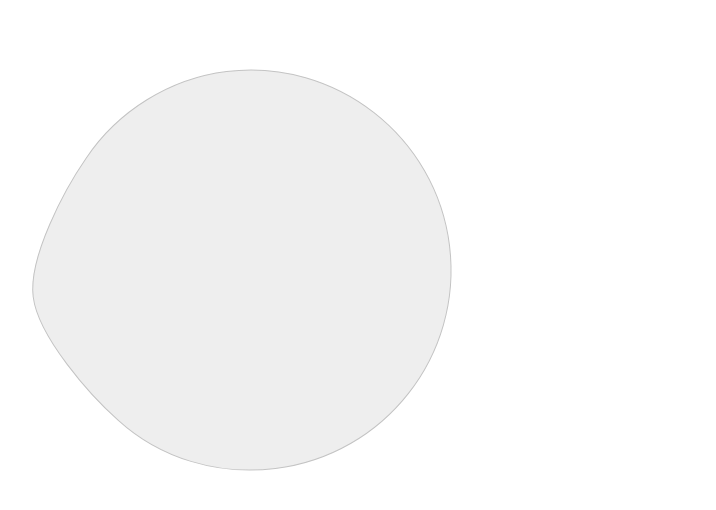
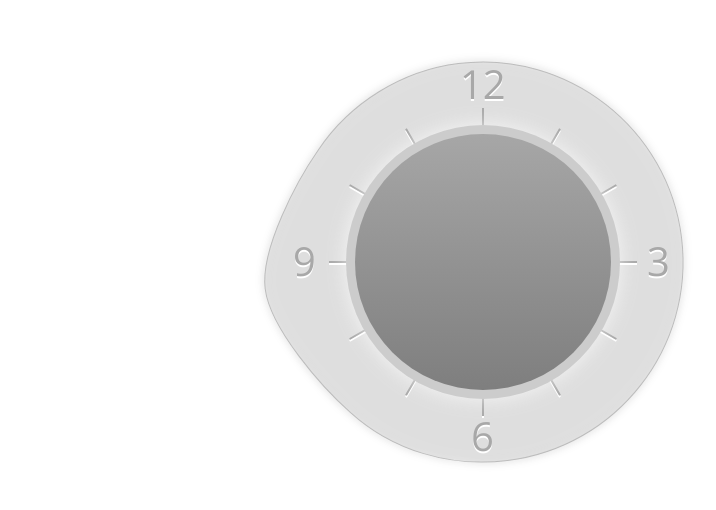
Before and after one commit to paperli/newpaper, a plain HTML site: page index.html in a window 1280 px wide. Shown: the part 138-648 px from the top of the page, without its empty margins (157-873 px from the left). Drawn offline with nearby package versions, Linux system fonts and the light colour scheme.

Commit message:
Added decoration for hour clock

```diff
--- a/index.html
+++ b/index.html
@@ -3,6 +3,21 @@
 <head>
 	<meta http-equiv="Content-Type" content="text/html; charset=utf-8">
 	<title>Bezier Curve</title></head>
+	<link href='http://fonts.googleapis.com/css?family=Open+Sans:300' rel='stylesheet' type='text/css'>
+	<style type="text/css">
+	body{
+		margin:0;
+		padding:0;
+		position:relative;
+		font-family: 'Open Sans', sans-serif;
+	}
+
+	#main{
+		margin:0 auto;
+		width:800px;
+		height:auto;
+	}
+	</style>
 	<script src="https://ajax.googleapis.com/ajax/libs/jquery/1.8.3/jquery.min.js" type="text/javascript"></script>
 	<script type="text/javascript">
 
@@ -26,7 +41,9 @@
 		canvas = document.getElementById("myCanvas");
 		ctx  = canvas.getContext("2d");
 		canvas_center = {x:canvas.width/2,y:canvas.height/2};
-		radius = 400;
+		var radius = 200;
+		var scale = 20;
+		//the length of scale
 
 		points = [[{x:400,y:180},{x:360,y:180},{x:295,y:225},{x:267,y:250}],
 					[{x:267,y:250},{x:224,y:287},{x:200,y:342},{x:200,y:400}],
@@ -53,7 +70,7 @@
 			hour = now.getHours()%12;
 			minute = now.getMinutes();
 			angle = 2*Math.PI*(hour*60+minute)/(12*60);
-			console.log(180*angle/Math.PI);
+			//console.log(180*angle/Math.PI);
 
 			canvas.width = canvas.width;
 			ctx.translate(canvas.width/2,canvas.height/2);
@@ -70,9 +87,9 @@
 			ctx.lineWidth=1;
 			ctx.strokeStyle="#c3c3c3";
 			ctx.fillStyle="rgba(200,200,200,0.3)";
-			//ctx.shadowColor = "rgba(0,0,0,0.3)";
-			//ctx.shadowBlur = 10;
-			//ctx.shadowOffsetY = 0;
+			ctx.shadowColor = "rgba(0,0,0,0.3)";
+			ctx.shadowBlur = 10;
+			ctx.shadowOffsetY = 0;
 			ctx.beginPath();
 
 			//console.log(points[0][0]);
@@ -101,6 +118,74 @@
 
 			points[0][0].y = points[0][1].y = points[points.length-1][3].y = points[points.length-1][2].y = archive;
 			//console.log(points[0][0]);
+
+			//draw clock decoration
+			ctx.translate(canvas.width/2,canvas.height/2);
+			ctx.rotate(-angle);
+			ctx.translate(-canvas.width/2,-canvas.height/2);
+
+
+			for (i = 0;i<12;i++){
+				//console.log(i*30);
+				ctx.translate(canvas.width/2,canvas.height/2);
+				ctx.rotate(i*30*Math.PI/180);
+				ctx.translate(-canvas.width/2,-canvas.height/2);
+
+				ctx.strokeStyle = "rgb(168,168,168)";
+				ctx.lineWidth = 2;
+				ctx.shadowColor = "rgba(255,255,255,1)";
+				ctx.shadowBlur = 0;
+				ctx.shadowOffsetY = 2;
+				ctx.shadowOffsetX = 0;
+				ctx.beginPath();
+				ctx.moveTo(canvas.width/2,canvas.height/2-radius+46);
+				ctx.lineTo(canvas.width/2,canvas.height/2-radius+46+scale);
+				ctx.closePath();
+				ctx.stroke();
+
+				//rotate back
+				ctx.translate(canvas.width/2,canvas.height/2);
+				ctx.rotate(-i*30*Math.PI/180);
+				ctx.translate(-canvas.width/2,-canvas.height/2);
+
+			}
+
+			//draw hour number
+			ctx.fillStyle = "rgb(168,168,168)";
+			ctx.translate(-10,34);
+			ctx.font = "40px Open Sans";
+			ctx.fillText('12',387,203);
+			ctx.fillText('3',574,380);
+			ctx.fillText('6',398,555);
+			ctx.fillText('9',220,380);
+			ctx.translate(10,-34);
+
+			//draw inside ring
+			ctx.fillStyle = "rgb(204,204,204)";
+			ctx.shadowColor = "rgba(255,255,255,0.7)";
+			ctx.shadowBlur = 20;
+			ctx.shadowOffsetY = 0;
+			ctx.shadowOffsetX = 0;
+			ctx.beginPath();
+			ctx.arc(canvas.width/2,canvas.height/2,274/2,0,2*Math.PI,true);
+			ctx.closePath();
+			ctx.fill();
+
+			var lingrad = ctx.createLinearGradient(canvas.width/2,canvas.height/2-274/2,canvas.width/2,canvas.height/2+274/2);
+			lingrad.addColorStop(1,"rgb(125,125,125)");
+			lingrad.addColorStop(0,"rgb(168,168,168)");
+			ctx.fillStyle = lingrad;
+			ctx.strokeStyle = "rgb(204,204,204)";
+			ctx.shadowColor = "rgba(255,255,255,0.7)";
+			ctx.shadowBlur = 0;
+			ctx.shadowOffsetY = 0;
+			ctx.shadowOffsetX = 0;
+			ctx.lineWidth = 9;
+			ctx.beginPath();
+			ctx.arc(canvas.width/2,canvas.height/2,274/2-ctx.lineWidth,0,2*Math.PI,true);
+			ctx.closePath();
+			ctx.fill();
+			//ctx.stroke();
 		}
 
 		setInterval(draw,10);
@@ -120,6 +205,8 @@
 
 	</script>
 <body>
-<canvas width="800" height="800" id="myCanvas">!!Your Browser Sucks!!</canvas>
+	<div id="main">
+		<canvas width="800" height="800" id="myCanvas">!!Your Browser Sucks!!</canvas>
+	</div>
 </body>
 </html>
```
